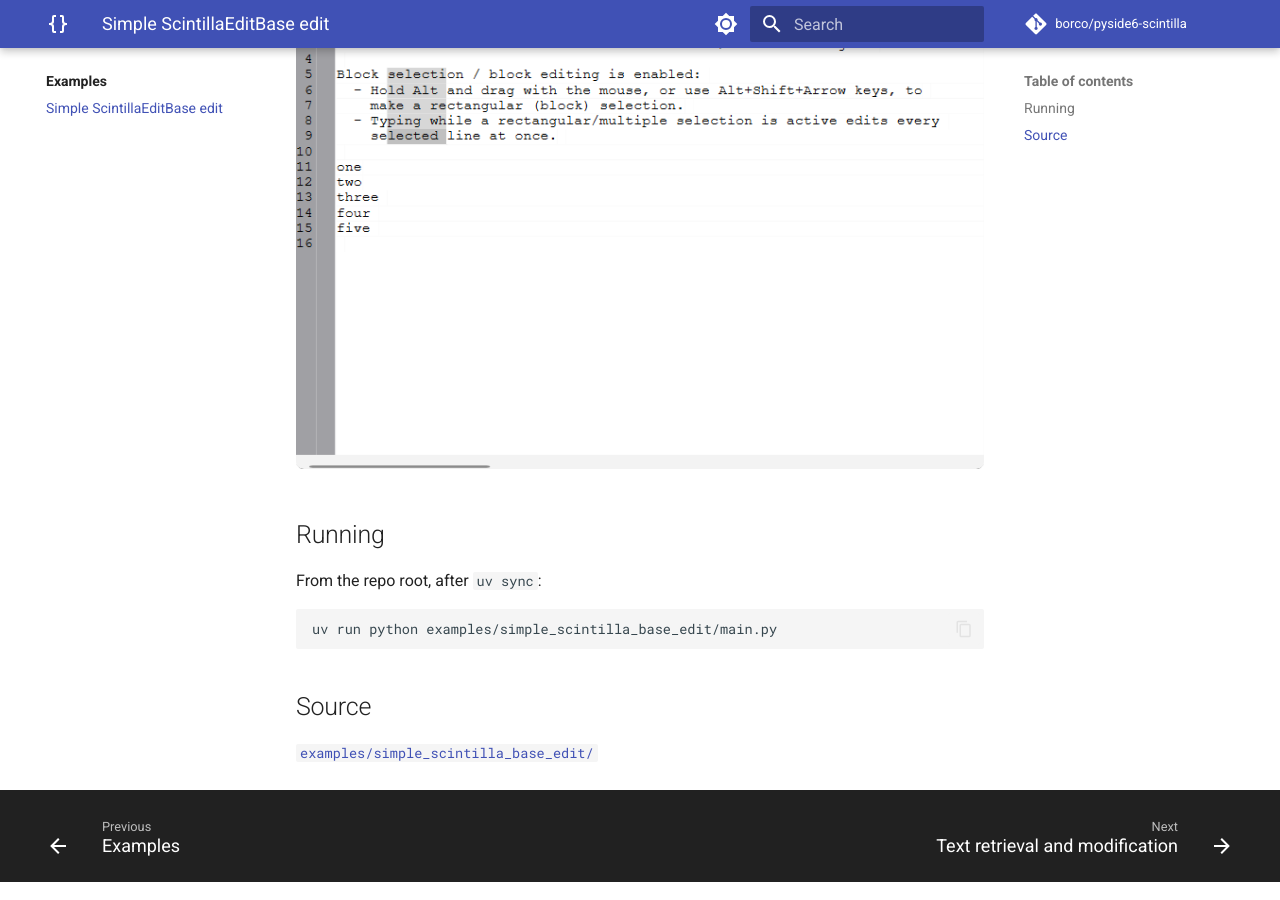
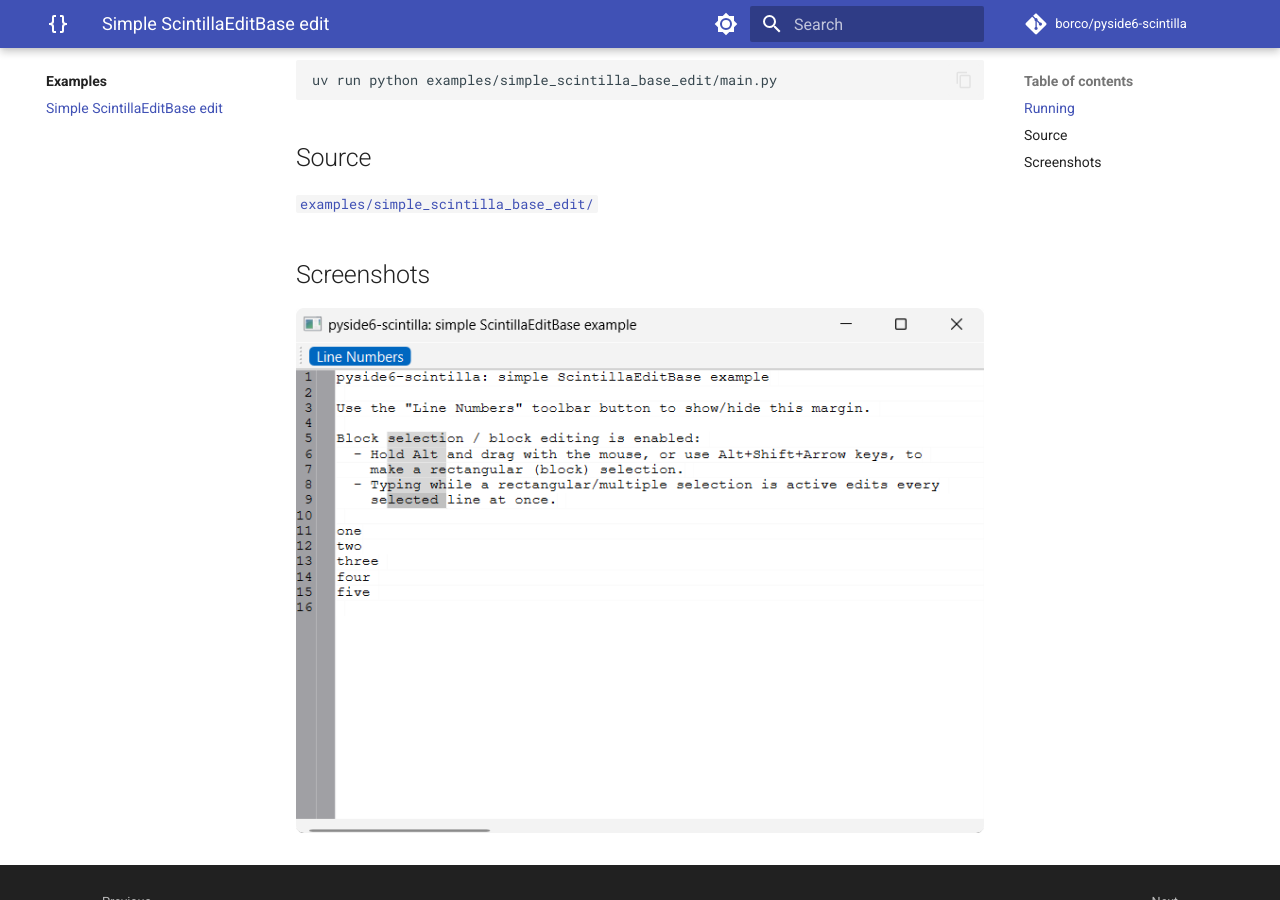
Before and after one commit to borco/pyside6-scintilla, an MkDocs documentation site: the page built from docs/examples/simple_scintilla_base_edit.md, in a window 1280 px wide and 900 px high, scrolled down 460 px. Built offline with MkDocs 1.6.1 and Material for MkDocs 9.7.7, drawn with Linux system fonts in a browser that asks for light colours; comment, search, counter and statistics services are not loaded.

Commit message:
docs: move example screenshot into a trailing Screenshots section
Establishes the layout for future example pages: prose, Running, Source,
then Screenshots last.

```diff
--- a/docs/examples/simple_scintilla_base_edit.md
+++ b/docs/examples/simple_scintilla_base_edit.md
@@ -8,8 +8,6 @@ demonstrating:
   <kbd>Alt</kbd>+<kbd>Shift</kbd>+arrow keys
 - block (multi-line) editing — typing while a rectangular/multiple
   selection is active edits every selected line at once
-
-![Simple ScintillaEditBase edit](../assets/images/examples/simple_scintilla_base_edit.png)
 
 ## Running
 
@@ -22,3 +20,7 @@ uv run python examples/simple_scintilla_base_edit/main.py
 ## Source
 
 [`examples/simple_scintilla_base_edit/`](https://github.com/borco/pyside6-scintilla/tree/master/examples/simple_scintilla_base_edit)
+
+## Screenshots
+
+![Simple ScintillaEditBase edit](../assets/images/examples/simple_scintilla_base_edit.png)
```
